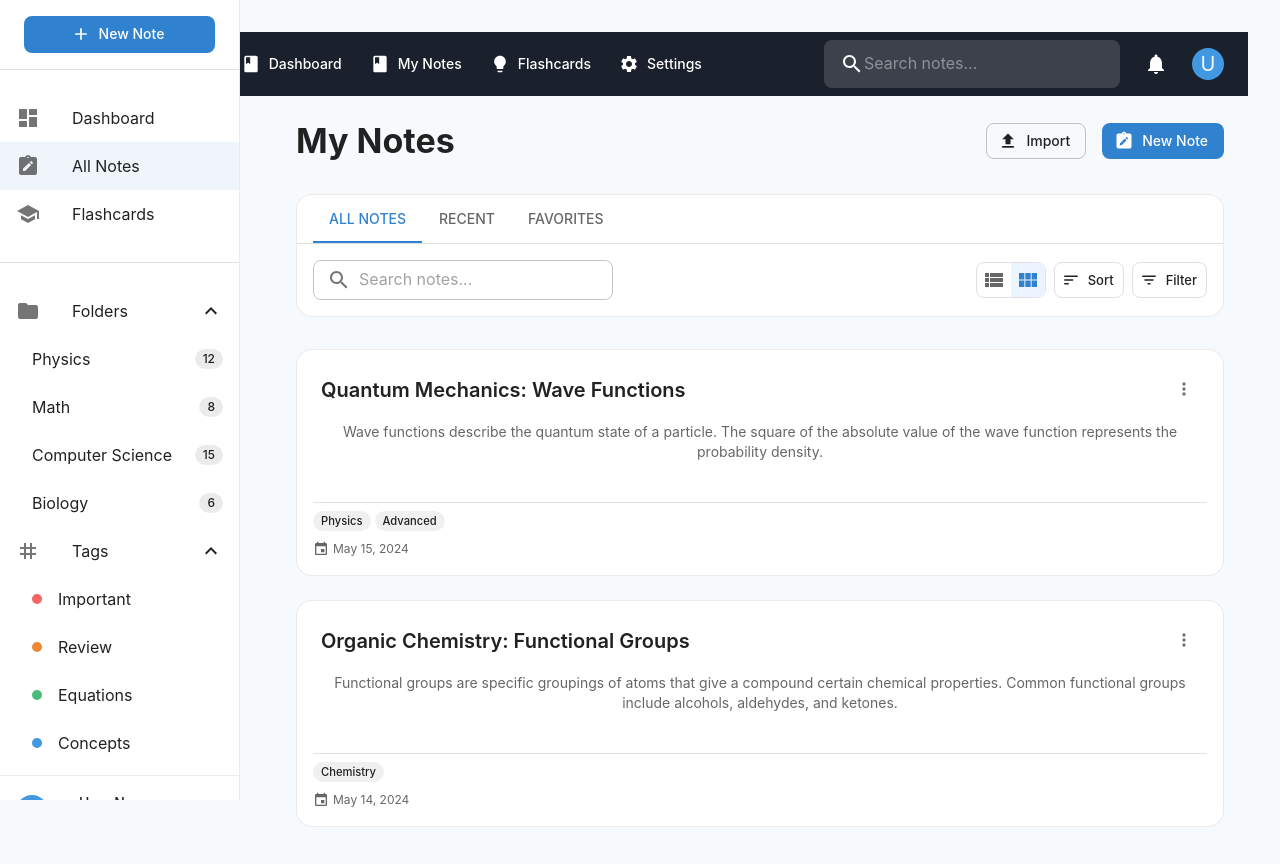
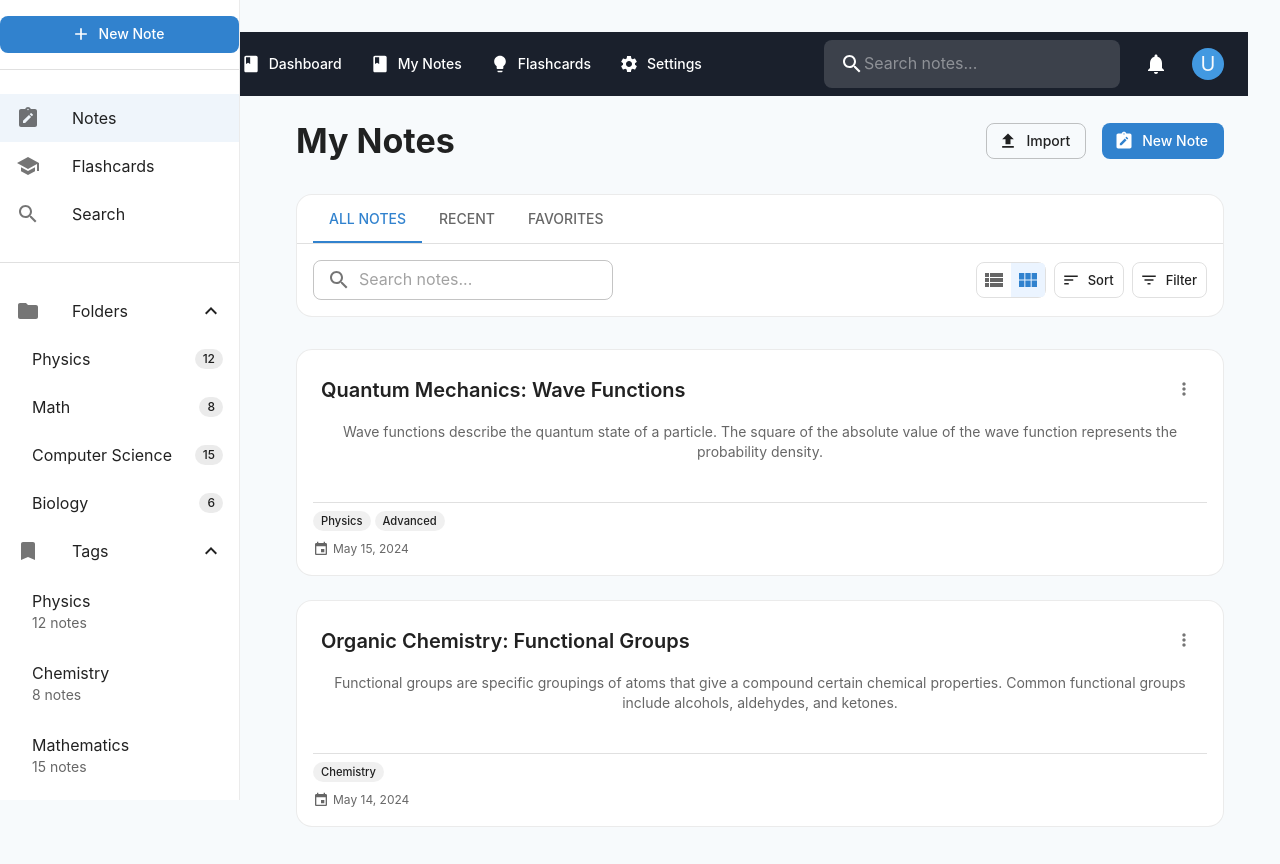
Before and after one commit to Wocx32/smart-note-organizer, a React (Vite) app in the folder frontend/: page /notes in a window 1280 px wide. Built offline with nearby package versions, Linux system fonts and the light colour scheme.

Commit message:
new note add

```diff
--- /dev/null
+++ b/frontend/src/components/NewNoteDialog.jsx
@@ -0,0 +1,183 @@
+import { useState } from 'react';
+import {
+  Dialog,
+  DialogTitle,
+  DialogContent,
+  DialogActions,
+  Button,
+  TextField,
+  Box,
+  Chip,
+  IconButton,
+  Paper,
+  Typography,
+} from '@mui/material';
+import {
+  Add as AddIcon,
+  Close as CloseIcon,
+} from '@mui/icons-material';
+
+const NewNoteDialog = ({ open, onClose, onSave }) => {
+  const [title, setTitle] = useState('');
+  const [content, setContent] = useState('');
+  const [tags, setTags] = useState([]);
+  const [currentTag, setCurrentTag] = useState('');
+
+  const handleAddTag = () => {
+    if (currentTag.trim() && !tags.includes(currentTag.trim())) {
+      setTags([...tags, currentTag.trim()]);
+      setCurrentTag('');
+    }
+  };
+
+  const handleRemoveTag = (tagToRemove) => {
+    setTags(tags.filter(tag => tag !== tagToRemove));
+  };
+
+  const handleKeyPress = (event) => {
+    if (event.key === 'Enter') {
+      event.preventDefault();
+      handleAddTag();
+    }
+  };
+
+  const handleSave = () => {
+    if (title.trim() && content.trim()) {
+      onSave({
+        title: title.trim(),
+        content: content.trim(),
+        tags,
+        date: new Date().toLocaleDateString('en-US', {
+          month: 'long',
+          day: 'numeric',
+          year: 'numeric'
+        }),
+        recent: true
+      });
+      handleClose();
+    }
+  };
+
+  const handleClose = () => {
+    setTitle('');
+    setContent('');
+    setTags([]);
+    setCurrentTag('');
+    onClose();
+  };
+
+  return (
+    <Dialog
+      open={open}
+      onClose={handleClose}
+      maxWidth="md"
+      fullWidth
+      PaperProps={{
+        sx: {
+          minHeight: '80vh',
+          maxHeight: '90vh'
+        }
+      }}
+    >
+      <DialogTitle sx={{
+        m: 0,
+        p: 2,
+        display: 'flex',
+        justifyContent: 'space-between',
+        alignItems: 'center'
+      }}>
+        <Typography variant="h6">Create New Note</Typography>
+        <IconButton
+          aria-label="close"
+          onClick={handleClose}
+          sx={{
+            color: (theme) => theme.palette.grey[500],
+          }}
+        >
+          <CloseIcon />
+        </IconButton>
+      </DialogTitle>
+
+      <DialogContent dividers>
+        <Box sx={{ display: 'flex', flexDirection: 'column', gap: 3 }}>
+          <TextField
+            label="Title"
+            variant="outlined"
+            fullWidth
+            value={title}
+            onChange={(e) => setTitle(e.target.value)}
+            placeholder="Enter note title"
+          />
+
+          <TextField
+            label="Content"
+            variant="outlined"
+            fullWidth
+            multiline
+            rows={15}
+            value={content}
+            onChange={(e) => setContent(e.target.value)}
+            placeholder="Write your note here..."
+          />
+
+          <Box>
+            <Typography variant="subtitle2" gutterBottom>
+              Tags
+            </Typography>
+            <Box sx={{ display: 'flex', gap: 1, mb: 1, flexWrap: 'wrap' }}>
+              {tags.map((tag) => (
+                <Chip
+                  key={tag}
+                  label={tag}
+                  onDelete={() => handleRemoveTag(tag)}
+                  sx={{ m: 0.5 }}
+                />
+              ))}
+            </Box>
+            <Box sx={{ display: 'flex', gap: 1 }}>
+              <TextField
+                size="small"
+                placeholder="Add a tag"
+                value={currentTag}
+                onChange={(e) => setCurrentTag(e.target.value)}
+                onKeyPress={handleKeyPress}
+                sx={{ flexGrow: 1 }}
+              />
+              <Button
+                variant="outlined"
+                onClick={handleAddTag}
+                startIcon={<AddIcon />}
+                disabled={!currentTag.trim()}
+              >
+                Add
+              </Button>
+            </Box>
+          </Box>
+        </Box>
+      </DialogContent>
+
+      <DialogActions sx={{ p: 2 }}>
+        <Button onClick={handleClose}>
+          Cancel
+        </Button>
+        <Button
+          onClick={handleSave}
+          variant="contained"
+          disabled={!title.trim() || !content.trim()}
+          sx={{
+            backgroundColor: '#3182ce',
+            boxShadow: 'none',
+            '&:hover': {
+              backgroundColor: '#2b6cb0',
+              boxShadow: 'none',
+            }
+          }}
+        >
+          Save Note
+        </Button>
+      </DialogActions>
+    </Dialog>
+  );
+};
+
+export default NewNoteDialog;
--- a/frontend/src/components/Sidebar.jsx
+++ b/frontend/src/components/Sidebar.jsx
@@ -1,5 +1,5 @@
 import { useState } from 'react';
-import { Link, useLocation } from 'react-router-dom';
+import { Link, useLocation, useNavigate } from 'react-router-dom';
 import {
   Box,
   Drawer,
@@ -12,7 +12,9 @@ import {
   Divider,
   Avatar,
   Button,
-  Chip
+  Chip,
+  IconButton,
+  Collapse
 } from '@mui/material';
 import {
   Dashboard,
@@ -22,15 +24,22 @@ import {
   School,
   Add,
   ExpandMore,
-  ExpandLess
+  ExpandLess,
+  Search,
+  Bookmark,
+  History,
+  Settings
 } from '@mui/icons-material';
+import NewNoteDialog from './NewNoteDialog';
 
 const drawerWidth = 240;
 
 const Sidebar = () => {
+  const navigate = useNavigate();
   const location = useLocation();
   const [openFolders, setOpenFolders] = useState(true);
   const [openTags, setOpenTags] = useState(true);
+  const [newNoteDialogOpen, setNewNoteDialogOpen] = useState(false);
 
   const toggleFolders = () => setOpenFolders(!openFolders);
   const toggleTags = () => setOpenTags(!openTags);
@@ -47,6 +56,26 @@ const Sidebar = () => {
     { name: 'Review', color: '#ed8936' },
     { name: 'Equations', color: '#48bb78' },
     { name: 'Concepts', color: '#4299e1' }
+  ];
+
+  const handleNewNote = (note) => {
+    // Here you would typically save the note to your backend
+    console.log('New note created:', note);
+    // Navigate to the notes page after creating
+    navigate('/notes');
+  };
+
+  const menuItems = [
+    { text: 'Notes', icon: <NoteAlt />, path: '/notes' },
+    { text: 'Flashcards', icon: <School />, path: '/flashcards' },
+    { text: 'Search', icon: <Search />, path: '/search' },
+  ];
+
+  const tagItems = [
+    { text: 'Physics', count: 12 },
+    { text: 'Chemistry', count: 8 },
+    { text: 'Mathematics', count: 15 },
+    { text: 'Computer Science', count: 10 },
   ];
 
   return (
@@ -78,9 +107,10 @@ const Sidebar = () => {
         }}>
           <Button
             variant="contained"
+            fullWidth
             startIcon={<Add />}
+            onClick={() => setNewNoteDialogOpen(true)}
             sx={{
-              width: '80%',
               backgroundColor: '#3182ce',
               boxShadow: 'none',
               '&:hover': {
@@ -96,44 +126,19 @@ const Sidebar = () => {
         <Divider sx={{ mb: 2 }} />
 
         <List>
-          <ListItem disablePadding>
+          {menuItems.map((item) => (
+            <ListItem key={item.text} disablePadding>
               <ListItemButton
-              component={Link}
-              to="/"
-              selected={location.pathname === '/'}
+                selected={location.pathname === item.path}
+                onClick={() => navigate(item.path)}
               >
                 <ListItemIcon>
-                <Dashboard />
+                  {item.icon}
                 </ListItemIcon>
-              <ListItemText primary="Dashboard" />
+                <ListItemText primary={item.text} />
               </ListItemButton>
             </ListItem>
-
-          <ListItem disablePadding>
-            <ListItemButton
-              component={Link}
-              to="/notes"
-              selected={location.pathname === '/notes'}
-            >
-              <ListItemIcon>
-                <NoteAlt />
-              </ListItemIcon>
-              <ListItemText primary="All Notes" />
-            </ListItemButton>
-          </ListItem>
-
-          <ListItem disablePadding>
-            <ListItemButton
-              component={Link}
-              to="/flashcards"
-              selected={location.pathname === '/flashcards'}
-            >
-              <ListItemIcon>
-                <School />
-              </ListItemIcon>
-              <ListItemText primary="Flashcards" />
-            </ListItemButton>
-          </ListItem>
+          ))}
         </List>
 
         <Divider sx={{ my: 2 }} />
@@ -174,34 +179,50 @@ const Sidebar = () => {
           <ListItem disablePadding>
             <ListItemButton onClick={toggleTags}>
               <ListItemIcon>
-                <Tag />
+                <Bookmark />
               </ListItemIcon>
               <ListItemText primary="Tags" />
               {openTags ? <ExpandLess /> : <ExpandMore />}
             </ListItemButton>
           </ListItem>
 
-          {openTags && tags.map((tag) => (
-            <ListItem key={tag.name} disablePadding>
+          <Collapse in={openTags} timeout="auto" unmountOnExit>
+            <List component="div" disablePadding>
+              {tagItems.map((tag) => (
                 <ListItemButton
+                  key={tag.text}
                   sx={{ pl: 4 }}
-                component={Link}
-                to={`/tags/${tag.name.toLowerCase()}`}
+                  onClick={() => navigate(`/notes?tag=${tag.text}`)}
                 >
-                <Box
-                  sx={{
-                    width: 10,
-                    height: 10,
-                    borderRadius: '50%',
-                    backgroundColor: tag.color,
-                    mr: 2
-                  }}
+                  <ListItemText
+                    primary={tag.text}
+                    secondary={`${tag.count} notes`}
                   />
-                <ListItemText primary={tag.name} />
+                </ListItemButton>
+              ))}
+            </List>
+          </Collapse>
+        </List>
+
+        <Divider sx={{ my: 2 }} />
+
+        <ListItem disablePadding>
+          <ListItemButton onClick={() => navigate('/recent')}>
+            <ListItemIcon>
+              <History />
+            </ListItemIcon>
+            <ListItemText primary="Recent" />
           </ListItemButton>
         </ListItem>
-          ))}
-        </List>
+
+        <ListItem disablePadding>
+          <ListItemButton onClick={() => navigate('/settings')}>
+            <ListItemIcon>
+              <Settings />
+            </ListItemIcon>
+            <ListItemText primary="Settings" />
+          </ListItemButton>
+        </ListItem>
 
         <Box sx={{ flexGrow: 1 }} />
 
@@ -217,6 +238,12 @@ const Sidebar = () => {
           </Box>
         </Box>
       </Box>
+
+      <NewNoteDialog
+        open={newNoteDialogOpen}
+        onClose={() => setNewNoteDialogOpen(false)}
+        onSave={handleNewNote}
+      />
     </Drawer>
   );
 };
--- a/frontend/src/pages/NotesPage.jsx
+++ b/frontend/src/pages/NotesPage.jsx
@@ -35,6 +35,7 @@ import {
   Upload
 } from '@mui/icons-material';
 import FileImportDialog from '../components/FileImportDialog';
+import NewNoteDialog from '../components/NewNoteDialog';
 
 const NotesPage = () => {
   const [viewMode, setViewMode] = useState('grid');
@@ -43,38 +44,8 @@ const NotesPage = () => {
   const [activeTab, setActiveTab] = useState(0);
   const [sortBy, setSortBy] = useState('recent');
   const [importDialogOpen, setImportDialogOpen] = useState(false);
-
-  const handleSortClick = (event) => {
-    setSortAnchorEl(event.currentTarget);
-  };
-
-  const handleSortClose = () => {
-    setSortAnchorEl(null);
-  };
-
-  const handleFilterClick = (event) => {
-    setFilterAnchorEl(event.currentTarget);
-  };
-
-  const handleFilterClose = () => {
-    setFilterAnchorEl(null);
-  };
-
-  const handleSortChange = (value) => {
-    setSortBy(value);
-    handleSortClose();
-  };
-
-  const handleTabChange = (event, newValue) => {
-    setActiveTab(newValue);
-  };
-
-  const handleViewChange = (mode) => {
-    setViewMode(mode);
-  };
-
-  // Mock data
-  const notes = [
+  const [newNoteDialogOpen, setNewNoteDialogOpen] = useState(false);
+  const [notes, setNotes] = useState([
     {
       id: 1,
       title: 'Quantum Mechanics: Wave Functions',
@@ -123,7 +94,36 @@ const NotesPage = () => {
       tags: ['Physics', 'Thermodynamics'],
       recent: false
     },
-  ];
+  ]);
+
+  const handleSortClick = (event) => {
+    setSortAnchorEl(event.currentTarget);
+  };
+
+  const handleSortClose = () => {
+    setSortAnchorEl(null);
+  };
+
+  const handleFilterClick = (event) => {
+    setFilterAnchorEl(event.currentTarget);
+  };
+
+  const handleFilterClose = () => {
+    setFilterAnchorEl(null);
+  };
+
+  const handleSortChange = (value) => {
+    setSortBy(value);
+    handleSortClose();
+  };
+
+  const handleTabChange = (event, newValue) => {
+    setActiveTab(newValue);
+  };
+
+  const handleViewChange = (mode) => {
+    setViewMode(mode);
+  };
 
   const filterNotes = () => {
     let filtered = [...notes];
@@ -150,12 +150,16 @@ const NotesPage = () => {
 
   const filteredNotes = filterNotes();
 
+  const handleCreateNote = (newNote) => {
+    const noteWithId = {
+      ...newNote,
+      id: notes.length + 1,
+      summary: newNote.content.substring(0, 150) + '...'
+    };
+    setNotes([noteWithId, ...notes]);
+  };
+
   const handleImportFiles = (processedFiles) => {
-    // Here you would typically send the processed files to your backend
-    // For now, we'll just log them
-    console.log('Imported files:', processedFiles);
-
-    // You can also add them to your notes list
     const newNotes = processedFiles.map((file, index) => ({
       id: notes.length + index + 1,
       title: file.name,
@@ -169,8 +173,7 @@ const NotesPage = () => {
       recent: true
     }));
 
-    // Update your notes state here
-    // setNotes([...notes, ...newNotes]);
+    setNotes([...newNotes, ...notes]);
   };
 
   return (
@@ -193,6 +196,7 @@ const NotesPage = () => {
           <Button
             variant="contained"
             startIcon={<NoteAlt />}
+            onClick={() => setNewNoteDialogOpen(true)}
             sx={{
               backgroundColor: '#3182ce',
               boxShadow: 'none',
@@ -458,6 +462,12 @@ const NotesPage = () => {
         onClose={() => setImportDialogOpen(false)}
         onImport={handleImportFiles}
       />
+
+      <NewNoteDialog
+        open={newNoteDialogOpen}
+        onClose={() => setNewNoteDialogOpen(false)}
+        onSave={handleCreateNote}
+      />
     </Box>
   );
 };
```
Also changed, not shown: frontend/src/pages/Dashboard.jsx (+3 -14 lines). Lines whose indentation alone changed are shown as unchanged.
